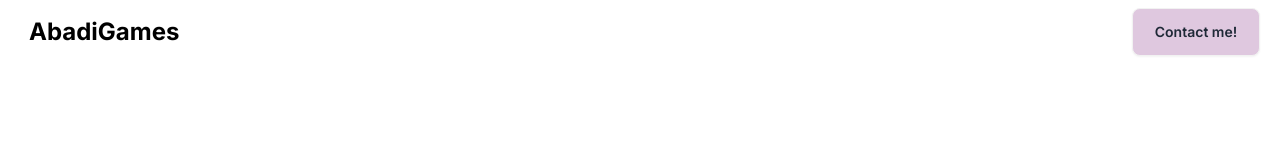
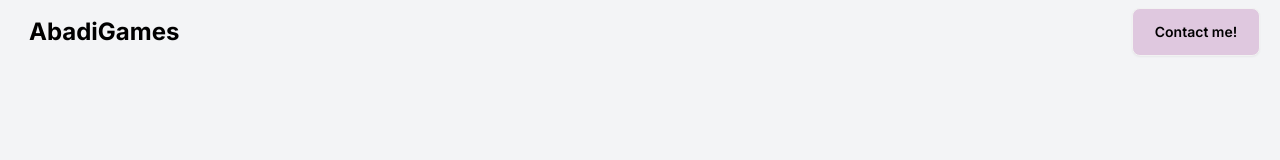
Before and after one commit to ArmanAbadi/AbadiGamesWebsite, a Next.js app: page / in a window 1280 px wide. Shown: the top 160 px of the page. Built offline with nearby package versions, Linux system fonts and the light colour scheme.

Commit message:
actaully gray but force black text

```diff
--- a/app/page.tsx
+++ b/app/page.tsx
@@ -19,12 +19,12 @@ export default function Home() {
   <div className="flex flex-col h-screen justify-between">
     <main className="flex flex-col h-screen justify-between">
 
-<div className="navbar p-3 bg-base-100">
+<div className="navbar p-3 bg-gray-100 text-black">
     <a className="btn btn-ghost font-bold text-2xl">AbadiGames</a>
 
     <div className=" flex flex-1 justify-end px-2">
     <a href="mailto:armanabadi.aa@gmail.com?Subject=AbadiGames Enquiry" target="_top">
-    <button className="btn PulseColor w-32">Contact me!
+    <button className="btn PulseColor w-32 text-black">Contact me!
     </button>
     </a>
 
@@ -32,7 +32,7 @@ export default function Home() {
 </div>
 
 
-<div className="p-3 py-32 w-full bg-base-100">
+<div className="p-3 py-32 w-full bg-gray-100 text-black">
       <div className="flex w-full justify-center text-2xl">
         <h1 className="text-center">
           {"Hi, my name is Arman Abadi."}
```
